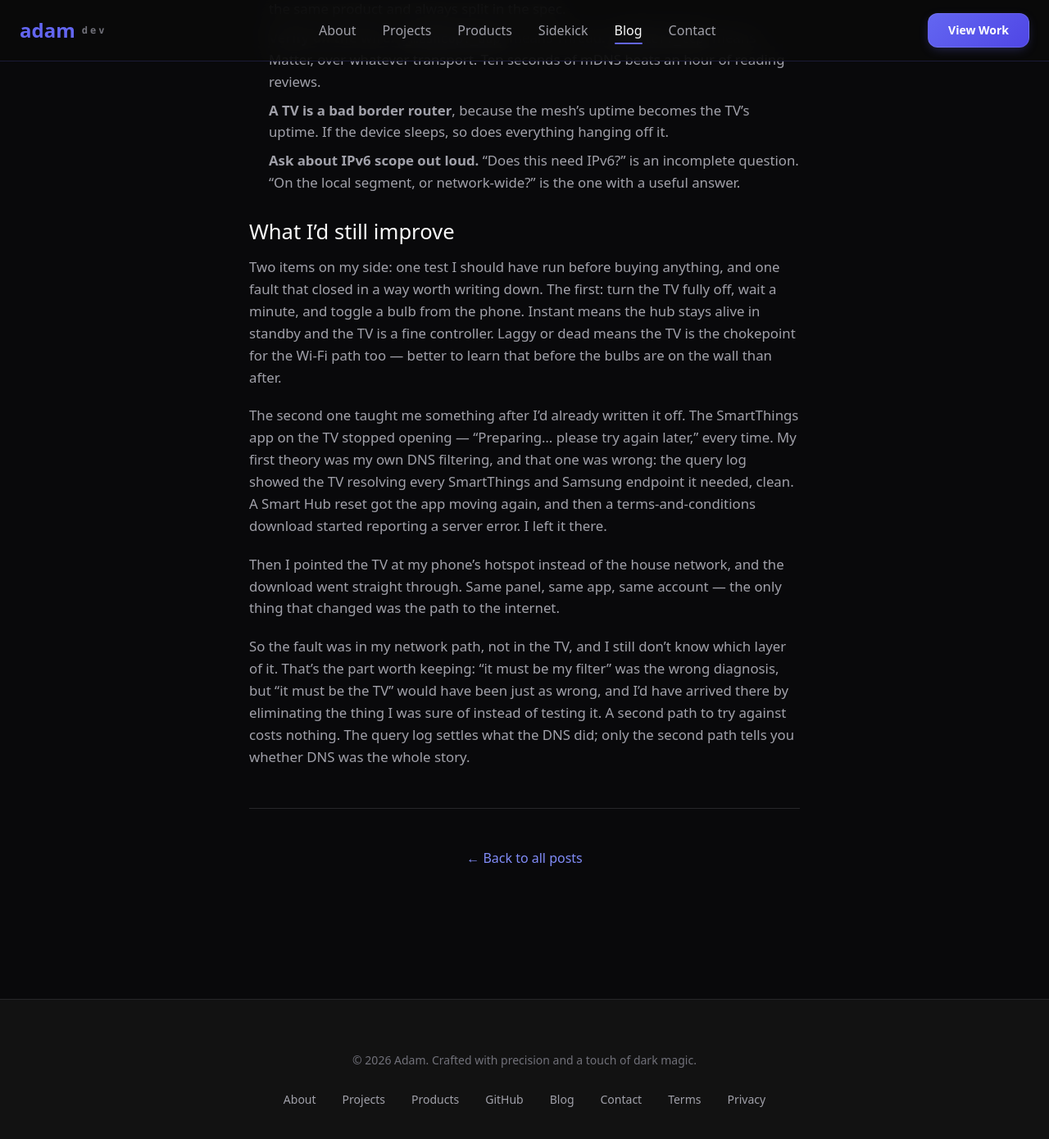
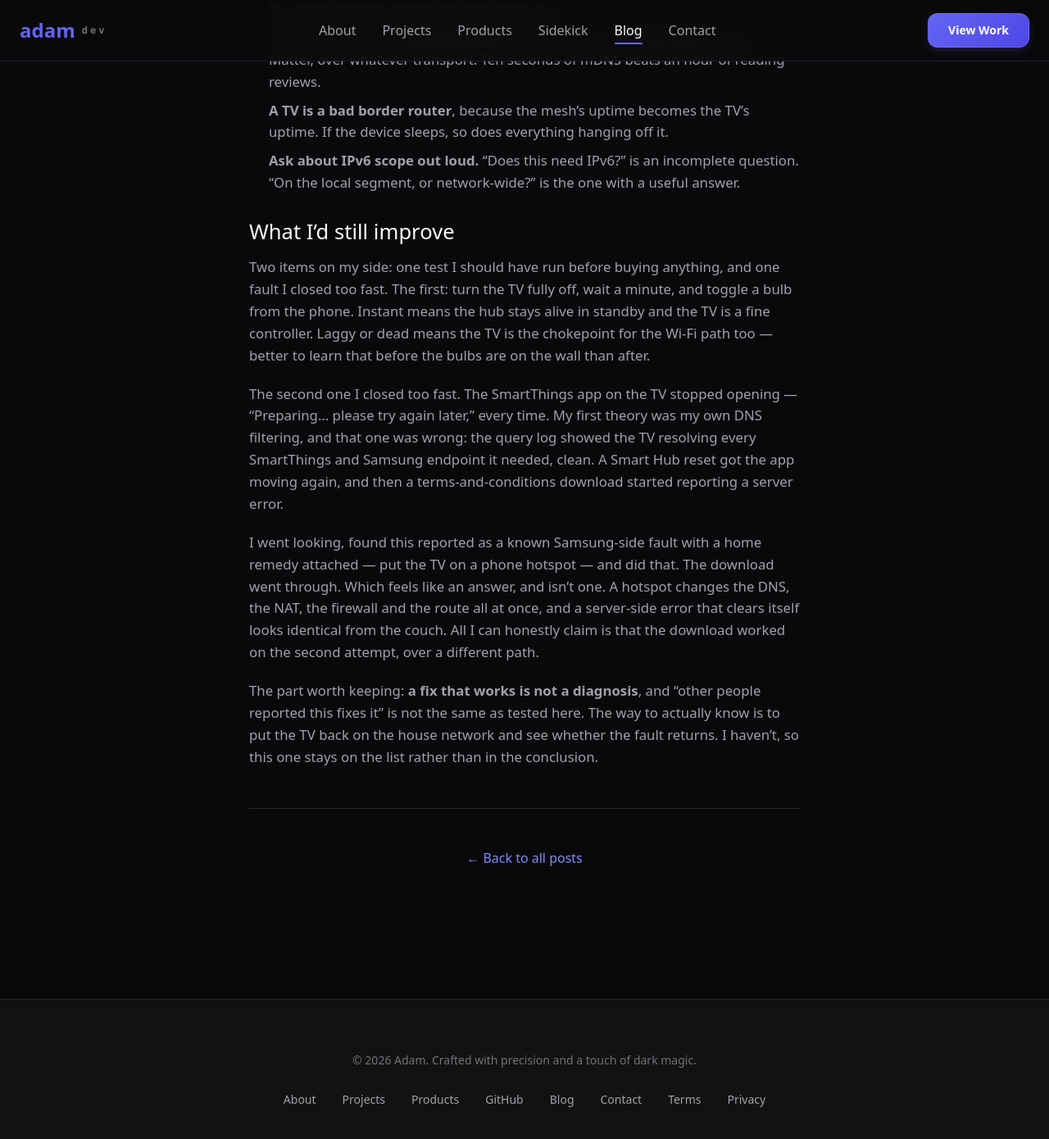
Before and after one commit to slashadams/Dev-Adam.com, a Jekyll site: the page built from _posts/2026-12-20-matter-hub-is-not-a-thread-hub.md, in a window 1280 px wide and 1400 px high, scrolled down 3523 px. Shown: the top 1390 px of the window at 82% size. Built offline with Jekyll 4.4.1, drawn with Linux system fonts in a browser that asks for light colours; nearby versions of some CDN libraries.

Commit message:
post(matter-hub): hotspot was an untested workaround, not a diagnosis — corrected

```diff
--- a/_posts/2026-12-20-matter-hub-is-not-a-thread-hub.md
+++ b/_posts/2026-12-20-matter-hub-is-not-a-thread-hub.md
@@ -83,10 +83,10 @@ The trade is real and worth naming: those bulbs are on my main LAN, not an isola
 
 ## What I'd still improve
 
-Two items on my side: one test I should have run before buying anything, and one fault that closed in a way worth writing down. The first: turn the TV fully off, wait a minute, and toggle a bulb from the phone. Instant means the hub stays alive in standby and the TV is a fine controller. Laggy or dead means the TV is the chokepoint for the Wi-Fi path too — better to learn that before the bulbs are on the wall than after.
+Two items on my side: one test I should have run before buying anything, and one fault I closed too fast. The first: turn the TV fully off, wait a minute, and toggle a bulb from the phone. Instant means the hub stays alive in standby and the TV is a fine controller. Laggy or dead means the TV is the chokepoint for the Wi-Fi path too — better to learn that before the bulbs are on the wall than after.
 
-The second one taught me something after I'd already written it off. The SmartThings app on the TV stopped opening — "Preparing… please try again later," every time. My first theory was my own DNS filtering, and that one was wrong: the query log showed the TV resolving every SmartThings and Samsung endpoint it needed, clean. A Smart Hub reset got the app moving again, and then a terms-and-conditions download started reporting a server error. I left it there.
+The second one I closed too fast. The SmartThings app on the TV stopped opening — "Preparing… please try again later," every time. My first theory was my own DNS filtering, and that one was wrong: the query log showed the TV resolving every SmartThings and Samsung endpoint it needed, clean. A Smart Hub reset got the app moving again, and then a terms-and-conditions download started reporting a server error.
 
-Then I pointed the TV at my phone's hotspot instead of the house network, and the download went straight through. Same panel, same app, same account — the only thing that changed was the path to the internet.
+I went looking, found this reported as a known Samsung-side fault with a home remedy attached — put the TV on a phone hotspot — and did that. The download went through. Which feels like an answer, and isn't one. A hotspot changes the DNS, the NAT, the firewall and the route all at once, and a server-side error that clears itself looks identical from the couch. All I can honestly claim is that the download worked on the second attempt, over a different path.
 
-So the fault was in my network path, not in the TV, and I still don't know which layer of it. That's the part worth keeping: "it must be my filter" was the wrong diagnosis, but "it must be the TV" would have been just as wrong, and I'd have arrived there by eliminating the thing I was sure of instead of testing it. A second path to try against costs nothing. The query log settles what the DNS did; only the second path tells you whether DNS was the whole story.
+The part worth keeping: **a fix that works is not a diagnosis**, and "other people reported this fixes it" is not the same as tested here. The way to actually know is to put the TV back on the house network and see whether the fault returns. I haven't, so this one stays on the list rather than in the conclusion.
```
